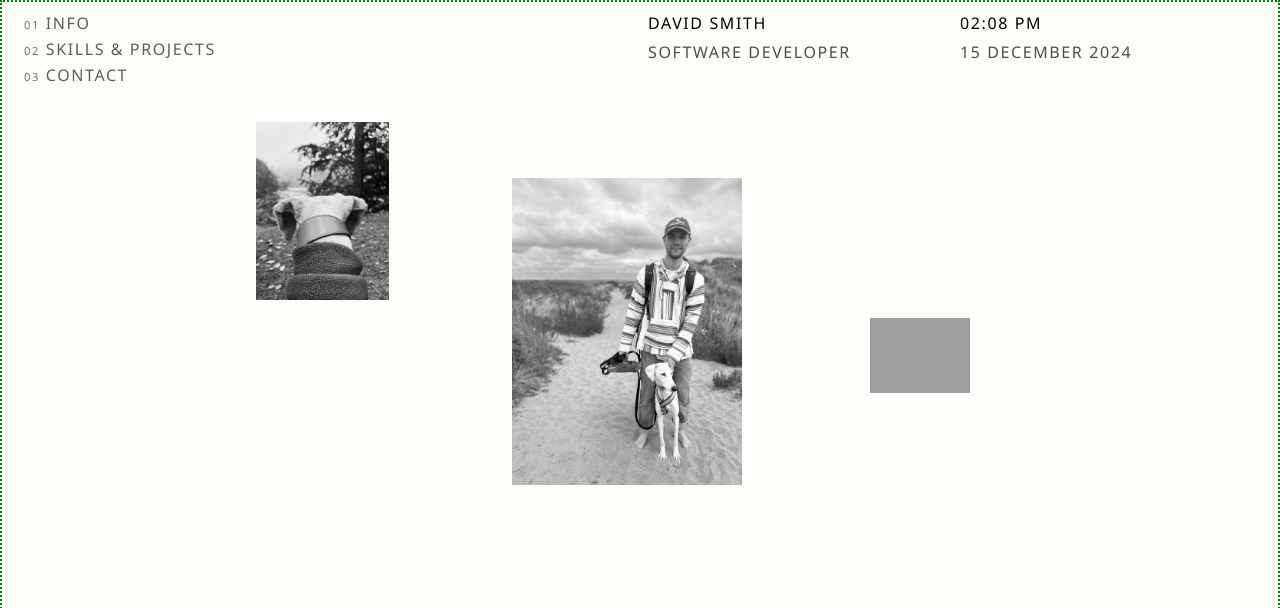
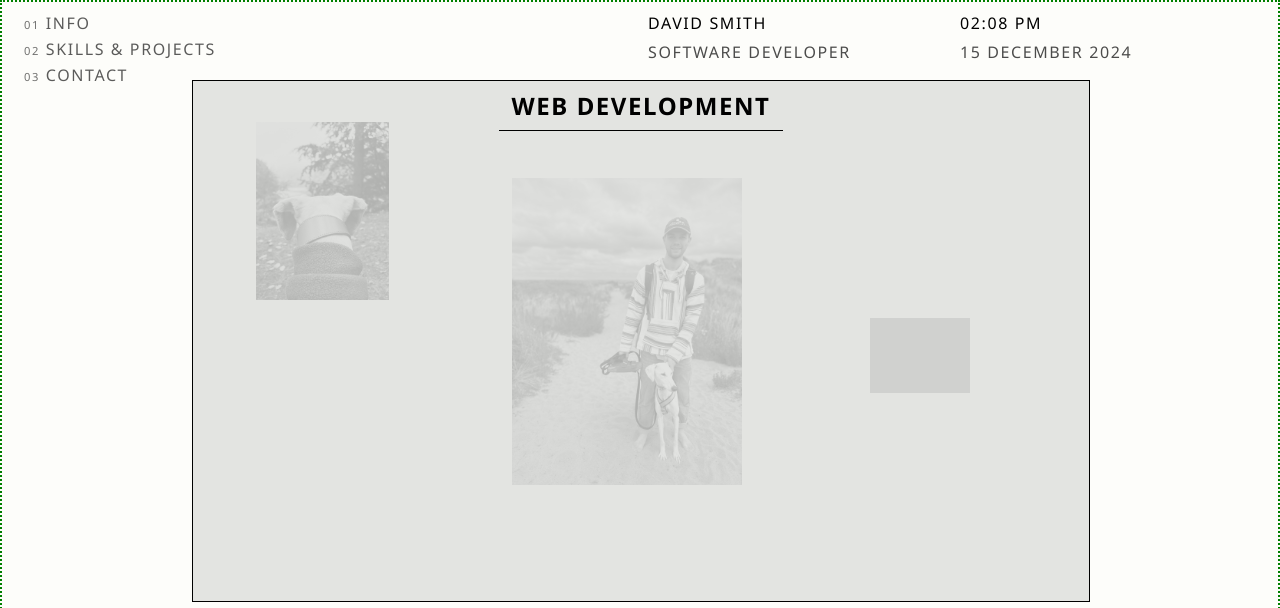
Before and after one commit to BigDaveCoding/Online_Portfolio_cv, a plain HTML site: page index.html in a window 1280 px wide. Shown: the top 608 px of the page. Drawn offline with nearby package versions, Linux system fonts and the light colour scheme; grey boxes are pictures that could not be loaded.

Commit message:
creating projects and skills sections
I will be creating sections so when the user hovers over or clicks on one of the projects and skills buttons it will open up the corresponding section to display information about that topic.

```diff
--- a/index.html
+++ b/index.html
@@ -84,6 +84,14 @@
             </div>
         </div>
     </section>
+    <section id="web_dev_section" class = "skills_projects_section">
+        <div id="web_dev_container" class="skills_projects_container">
+            <div class="skills_projects_title">
+                <h1 class="project_title">WEB DEVELOPMENT</h1>
+            </div>
+
+        </div>
+    </section>
 
 
     <script src="javascript.js"></script>
--- a/stylesheet.css
+++ b/stylesheet.css
@@ -230,3 +230,30 @@ section {
     height: 100px;
     /* border-bottom: 1px solid black; */
 }
+
+
+.skills_projects_section {
+    position: fixed;
+    z-index: 100;
+    border: 0.3px black solid;
+    top: 10vh; /* matches nav height */
+    left: 15%;
+    width: 70%;
+    height: 65vh;
+    font-family: "Noto Sans", sans-serif;
+    background-color: rgba(220, 222, 219, 0.8);
+}
+
+.skills_projects_container {
+    display: flex;
+    justify-content: center;
+}
+
+.skills_projects_title {
+    display: flex;
+    border-bottom: 1px black solid;
+    width: 30%;
+    justify-content: center;
+    padding: 0.5rem;
+    letter-spacing: 0.1rem;
+}
```
